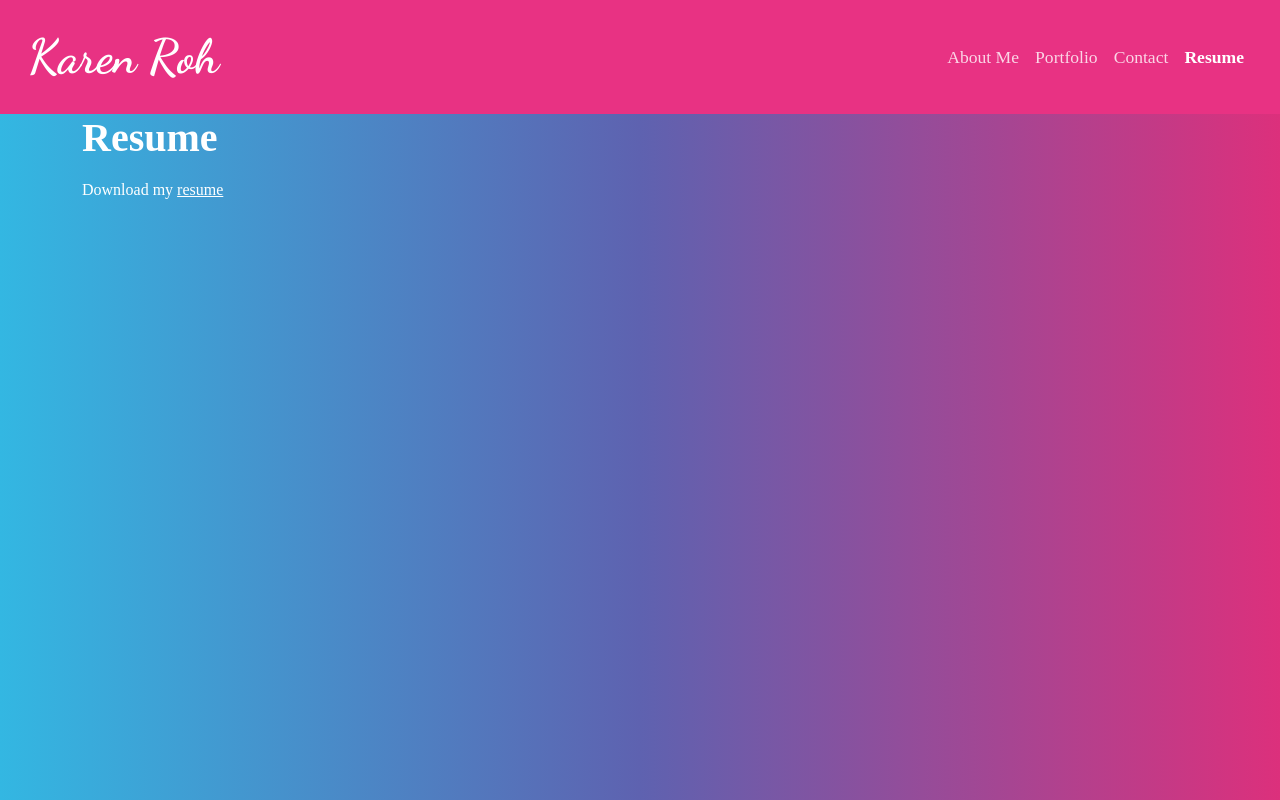
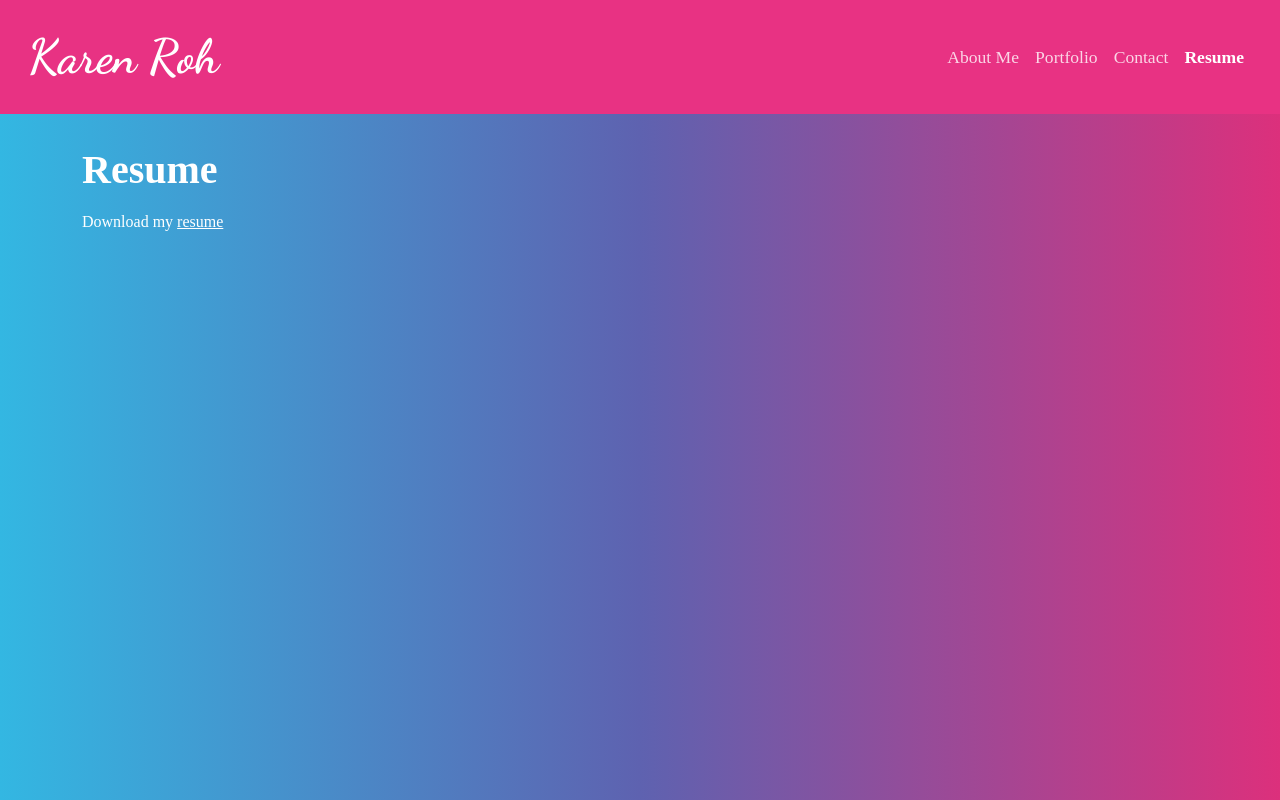
Before and after one commit to kroh1031/week-20-react-portfolio, a React (Create React App) app: page /resume in a window 1280 px wide. Built offline with nearby package versions, Linux system fonts and the light colour scheme.

Commit message:
able to open resume after importing pdf file

```diff
--- a/src/components/pages/Resume.js
+++ b/src/components/pages/Resume.js
@@ -1,9 +1,14 @@
+import resume from "../../media/resume.a02ghs.pdf";
+
 const Resume = () => {
   return (
-    <div className="container">
+    <div className="container mt-3">
       <h1>Resume</h1>
       <div>
-        Download my <a href="">resume</a>
+        Download my{" "}
+        <a href={resume} target="_blank">
+          resume
+        </a>
       </div>
     </div>
   );
```
Also changed, not shown: 1 other file (tests, documents, lock files or other folders).
